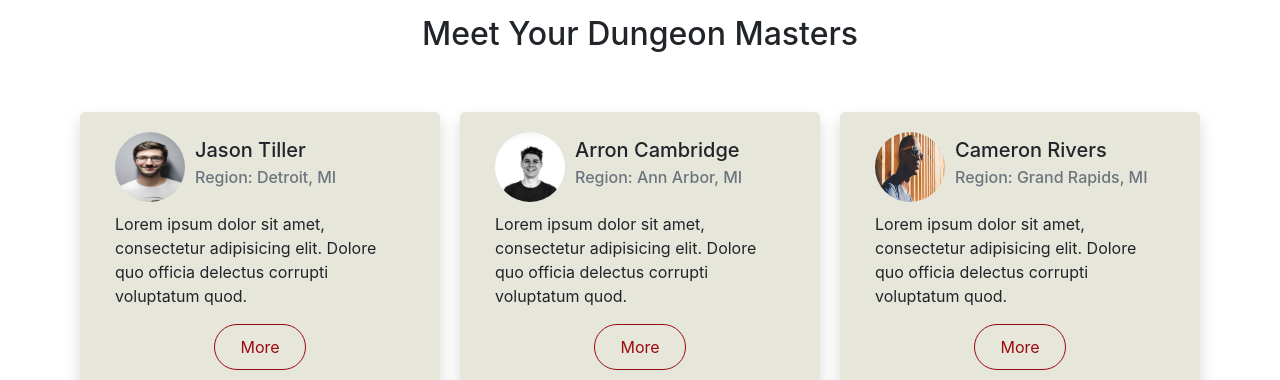
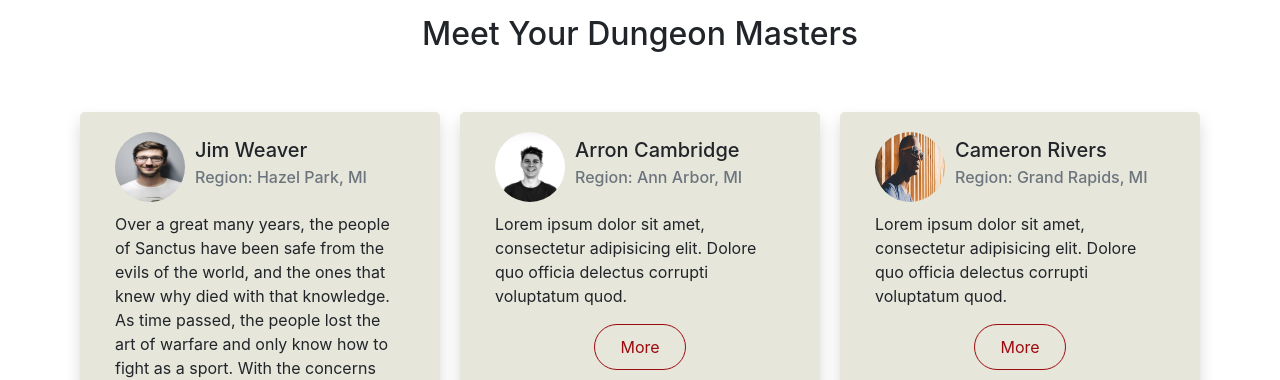
Before and after one commit to stoppable408/_dd, a Vue app: page / in a window 1280 px wide. Shown: the part 1480-1860 px from the top of the page. Built offline with nearby package versions, Linux system fonts and the light colour scheme.

Commit message:
Update Home.vue

```diff
--- a/src/components/Home.vue
+++ b/src/components/Home.vue
@@ -63,11 +63,14 @@
                   <div class="master">
                     <img src="../assets/profile-1.jpg" alt="Profile Pic" class="master-img">
                     <div class="master-info">
-                      <h5 class="card-title">Jason Tiller</h5>
-                      <h6 class="card-subtitle mb-2 text-muted">Region: Detroit, MI</h6>
+                      <h5 class="card-title">Jim Weaver</h5>
+                      <h6 class="card-subtitle mb-2 text-muted">Region: Hazel Park, MI</h6>
                     </div>
                   </div>
-                  <p class="card-text">Lorem ipsum dolor sit amet, consectetur adipisicing elit. Dolore quo officia delectus corrupti voluptatum quod.</p>
+                  <p class="card-text">Over a great many years, the people of Sanctus have been safe from the evils of the world, and the ones that knew why died with that knowledge. As time passed, the people lost the art of warfare and only know how to fight as a sport.  With the concerns about sustainability, the Council asked for brave souls to venture out into the world to seek out new places to settle.
+Since these adventurers have been leaving the safety of the island, reports of strange creatures being spotted have increased from various areas. At first, the stories were not believed, but they have grown to warrant investigation.  Thankfully, the city remains safe for now, but political forces have been stirred since the arrival of races, thought lost to the world, have been coming to Sanctus from the lands of Caldera, The Wayward, Black River Island, and Summerport.
+Would you like to help solve some of these troubling issues or, perhaps, learn the ancient secrets of the island of Sanctus?
+</p>
                   <div class="more text-center">
                     <button class="btn more-btn" data-toggle="modal" data-target="#modal">More</button>
                   </div>
```
